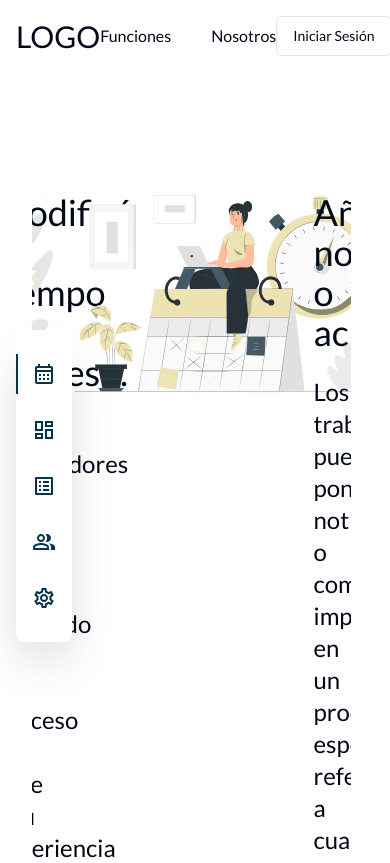
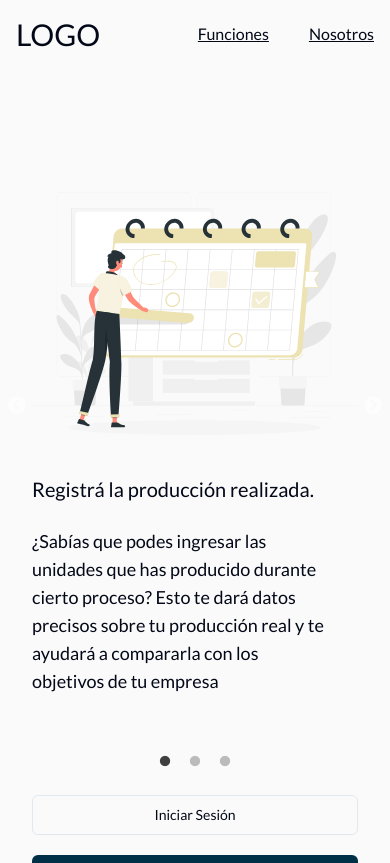
Before and after one commit to No-Country/s13-11-m-java, a React (Vite) app in the folder frontend/: page / in a window 390 px wide. Shown: the top 863 px of the page. Built offline with nearby package versions, Linux system fonts and the light colour scheme.

Commit message:
responsive onboarding

```diff
--- a/frontend/src/components/Navbar.tsx
+++ b/frontend/src/components/Navbar.tsx
@@ -18,15 +18,15 @@ const isLogin = false;
 
 function Navbar() {
   return (
-    <div className="fixed inset-x-0 top-0 mx-auto flex max-w-screen-xl items-center justify-between p-4">
+    <div className="fixed inset-x-0 top-0 z-50 mx-auto flex max-w-screen-xl items-center justify-between p-4">
       <h1 className="text-3xl">LOGO</h1>
       <div className="flex gap-10">
         {!isLogin ? (
           <>
-            <Link className="hover:underline" to="#">
+            <Link className="underline" to="#">
               Funciones
             </Link>
-            <Link className="hover:underline" to="#">
+            <Link className="underline" to="#">
               Nosotros
             </Link>
           </>
@@ -35,7 +35,7 @@ function Navbar() {
         )}
       </div>
       {!isLogin ? (
-        <div className="flex gap-10">
+        <div className="hidden gap-10 md:flex ">
           <Button variant="outline" asChild>
             <Link to="/login">Iniciar Sesión</Link>
           </Button>
--- a/frontend/src/components/OnBoardingHeader.tsx
+++ /dev/null
@@ -1,24 +0,0 @@
-import { Link } from "react-router-dom";
-import { Button } from "./ui/button";
-
-const OnBoardingHeader = () => {
-  return (
-    <div className="flex items-center justify-between px-24 py-4">
-      <h1 className="text-3xl">LOGO</h1>
-      <div className="flex gap-10">
-        <Link className="hover:underline" to="#">
-          Funciones
-        </Link>
-        <Link className="hover:underline" to="#">
-          Nosotros
-        </Link>
-      </div>
-      <div className="flex gap-10">
-        <Button variant="outline"><Link to="/login">Iniciar Sesión</Link></Button>
-        <Button>Comenzar</Button>
-      </div>
-    </div>
-  );
-};
-
-export default OnBoardingHeader;
--- a/frontend/src/index.css
+++ b/frontend/src/index.css
@@ -6,7 +6,7 @@
 
 @layer base {
   :root {
-    --background: 0 0% 100%;
+    --background: 0 0% 98%;
     --foreground: 222.2 84% 4.9%;
 
     --card: 0 0% 100%;
--- a/frontend/src/pages/OnBoarding/OnBoarding.tsx
+++ b/frontend/src/pages/OnBoarding/OnBoarding.tsx
@@ -1,7 +1,8 @@
 import slideImage1 from "@/assets/slide_1.svg";
 import slideImage2 from "@/assets/slide_2.svg";
 import slideImage3 from "@/assets/slide_3.svg";
-import Sidebar from "@/components/Sidebar/Sidebar";
+// import Sidebar from "@/components/Sidebar/Sidebar";
+import { Link } from "react-router-dom";
 import { Button } from "@/components/ui/button";
 import Slider from "react-slick";
 import "slick-carousel/slick/slick-theme.css";
@@ -14,58 +15,76 @@ const settings = {
   speed: 700,
   slidesToShow: 1,
   slidesToScroll: 1,
-  autoplay: true,
-  autoplaySpeed: 5000,
+  // autoplay: true,
+  // autoplaySpeed: 5000,
 };
 
 const Carousel: React.FC = () => {
   return (
     <div className="w-full">
-      <Sidebar />
-      <div className="w-[98%]">
+      {/* <Sidebar /> */}
+      <div>
         <Slider {...settings}>
-          <div>
-            <div className="flex justify-center">
-              <div className="flex items-start justify-center pt-32">
-                <div className="flex w-1/4 flex-col ">
-                  <h2 className="text-4xl">Registrá la producción realizada.</h2>
-                  <p className="pr-6 pt-6 text-2xl ">
-                    ¿Sabías que podes ingresar las unidades que has producido durante cierto proceso? Esto te dará datos
-                    precisos sobre tu producción real y te ayudará a compararla con los objetivos de tu empresa
-                  </p>
-                </div>
+          <div className="flex justify-center">
+            <div className="flex flex-col items-start justify-center pt-32 lg:flex-row">
+              <div className="block lg:hidden">
                 <img className="pb-10" src={slideImage1} alt="Man with calendar" />
+              </div>
+              <div className="lg:flex lg:w-1/4 lg:flex-col">
+                <h2 className="text-xl lg:text-3xl">Registrá la producción realizada.</h2>
+                <p className="pb-6 pr-6 pt-6 text-lg lg:pb-0 lg:text-2xl ">
+                  ¿Sabías que podes ingresar las unidades que has producido durante cierto proceso? Esto te dará datos
+                  precisos sobre tu producción real y te ayudará a compararla con los objetivos de tu empresa
+                </p>
+              </div>
+              <div className="hidden lg:block">
+                <img className="lg:pb-10" src={slideImage1} alt="Man with calendar" />
               </div>
             </div>
           </div>
-          <div>
-            <div className="flex items-start justify-center pt-32">
-              <div className="flex w-1/4 flex-col ">
-                <h2 className="text-4xl">Modificá el tiempo de proceso.</h2>
-                <p className="pr-6 pt-6 text-2xl ">
+          <div className="flex justify-center">
+            <div className="flex flex-col items-start justify-center pt-32 lg:flex-row  ">
+              <div className="block lg:hidden">
+                <img className="pb-10 pt-6" src={slideImage2} alt="Man with calendar" />
+              </div>
+              <div className="lg:flex lg:w-1/4 lg:flex-col">
+                <h2 className="text-xl lg:text-3xl">Modificá el tiempo de proceso.</h2>
+                <p className="pb-6 pr-6 pt-6 text-lg lg:pb-0 lg:text-2xl ">
                   Los trabajadores pueden ajustar el tiempo estimado de un proceso en base a su experiencia o si hay
                   cambios en las condiciones de producción. Esto ayuda a planificar y programar los procesos con mayor
                   precisión.
                 </p>
               </div>
-              <img className="pb-10" src={slideImage2} alt="Woman with calendar" />
+              <div className="hidden lg:block">
+                <img className="pt-10 lg:pb-10" src={slideImage2} alt="Man with calendar" />
+              </div>
             </div>
           </div>
-          <div>
-            <div className="flex items-start justify-center pt-32">
-              <div className="flex w-1/4 flex-col ">
-                <h2 className="text-4xl">Añadí notas o aclaraciones.</h2>
-                <p className="pr-6 pt-6 text-2xl ">
+          <div className="flex justify-center">
+            <div className="flex flex-col items-start justify-center pt-32 lg:flex-row  ">
+              <div className="block lg:hidden">
+                <img className="pb-10" src={slideImage3} alt="Man with calendar" />
+              </div>
+              <div className="lg:flex lg:w-1/4 lg:flex-col">
+                <h2 className="text-xl lg:text-3xl">Añade notas o aclaraciones.</h2>
+                <p className="pb-6 pr-6 pt-6 text-lg md:pb-0 md:text-2xl ">
                   Los trabajadores pueden poner notitas o comentarios importantes en un proceso específico referido a
                   cualquier problema que encuentren, ideas para mejorar o cualquier otra observación que sea útil para
                   el equipo de producción.
                 </p>
-                <Button className="mr-10 mt-10">Empezar Ahora</Button>
               </div>
-              <img src={slideImage3} alt="Man in front of a board" />
+              <div className="hidden lg:block">
+                <img className=" lg:pb-10" src={slideImage3} alt="Man with calendar" />
+              </div>
             </div>
           </div>
         </Slider>
+        <div className="flex flex-col items-center justify-center gap-5 pt-12 lg:hidden ">
+          <Button className="w-full" variant="outline" asChild>
+            <Link to="/login">Iniciar Sesión</Link>
+          </Button>
+          <Button className="w-full">Comenzar</Button>
+        </div>
       </div>
     </div>
   );
--- a/frontend/src/pages/Testing/Testing.tsx
+++ /dev/null
@@ -1,11 +0,0 @@
-import Navbar from "@/components/Navbar";
-
-function Testing() {
-  return (
-    <div>
-      <Navbar />
-    </div>
-  );
-}
-
-export default Testing;
```
